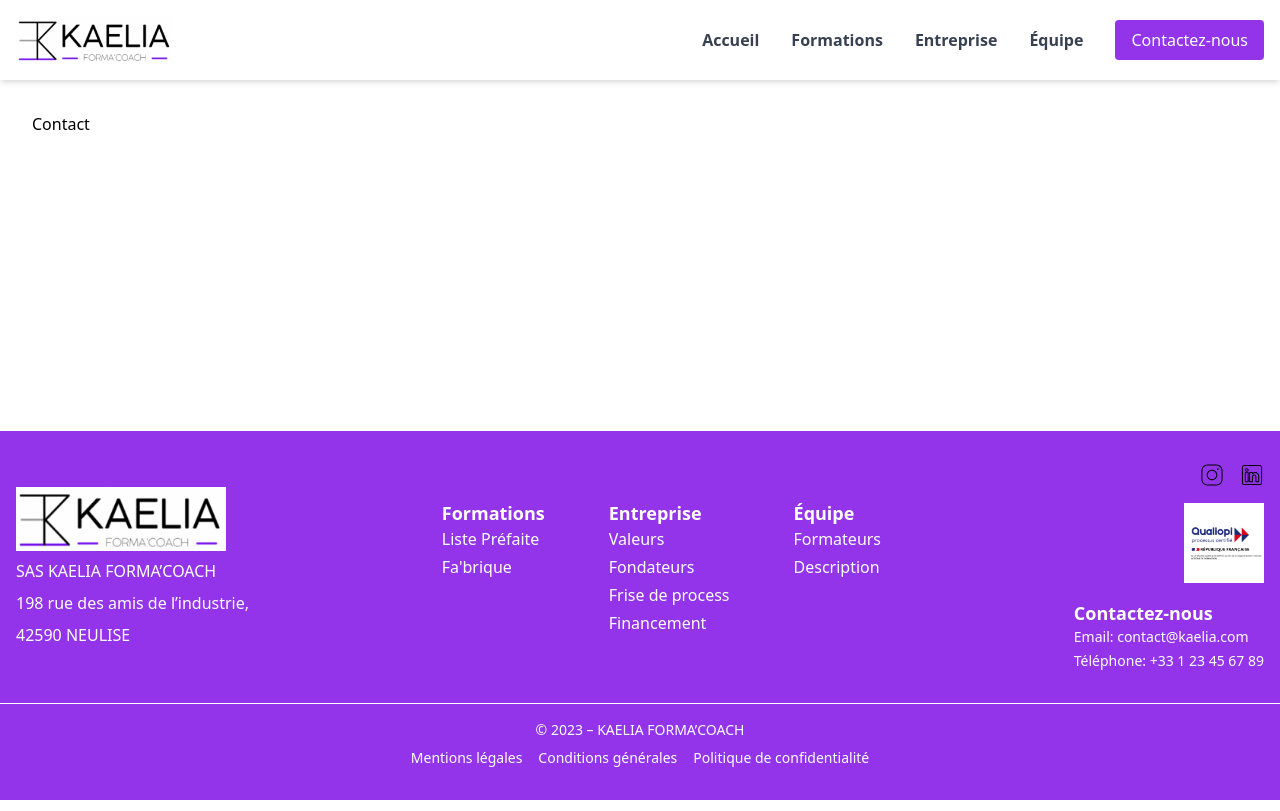
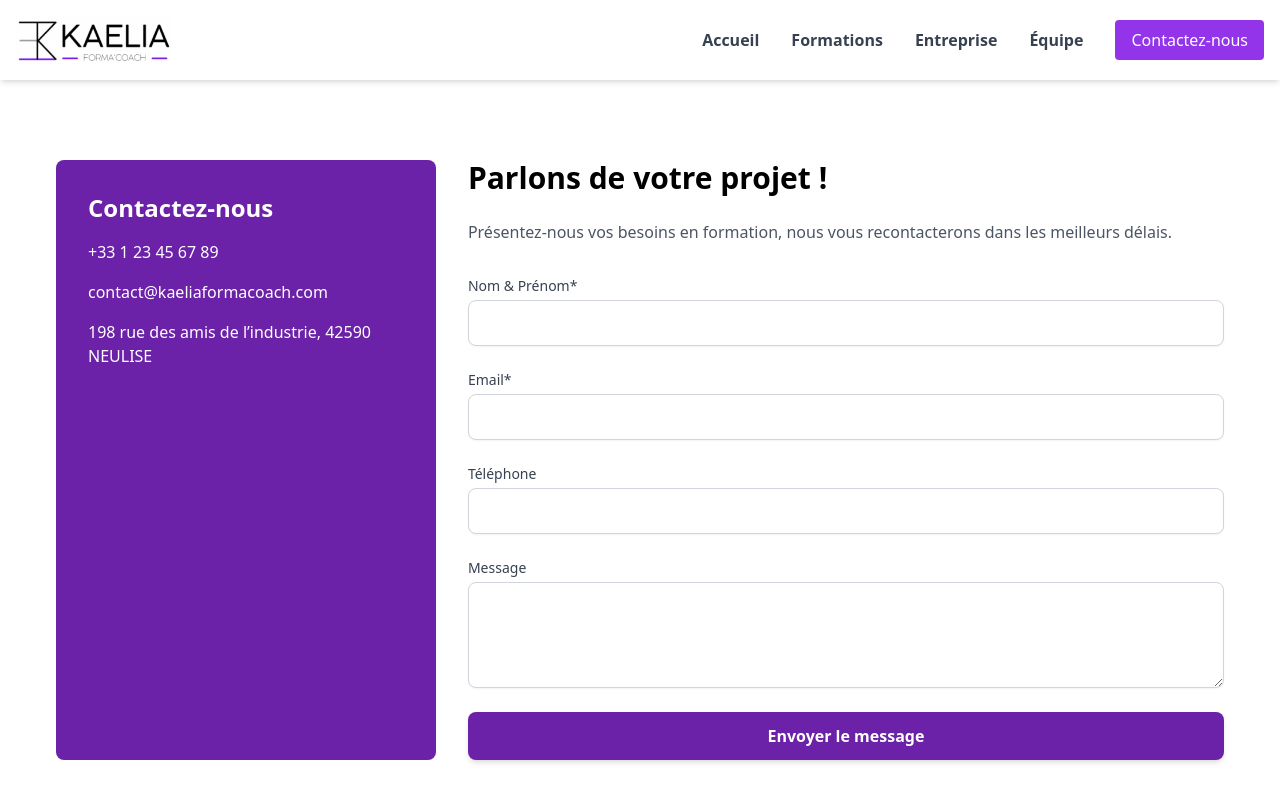
Before and after one commit to kaelia-formacoach/website, an Astro site: page /contact in a window 1280 px wide. Shown: the top 811 px of the page. Built offline with nearby package versions, Linux system fonts and the light colour scheme; Astro itself is replaced by a stand-in of ours.

Commit message:
feat(contact): add the form for the contact page

```diff
--- a/src/pages/contact.astro
+++ b/src/pages/contact.astro
@@ -3,5 +3,48 @@ import Layout from '../layouts/Layout.astro';
 ---
 
 <Layout>
-  <h1>Contact</h1>
+  <section class="bg-white py-12">
+    <div class="container mx-auto px-6 flex flex-col lg:flex-row justify-between space-y-8 lg:space-y-0 lg:space-x-8">
+
+      <!-- Contact Info Box -->
+      <div class="bg-purple-800 text-white p-8 rounded-lg w-full lg:w-1/3">
+        <h2 class="text-2xl font-semibold mb-4">Contactez-nous</h2>
+        <p class="mb-4"><a href="tel:+33123456789" class="hover:underline">+33 1 23 45 67 89</a></p>
+        <p class="mb-4"><a href="mailto:contact@kaeliaformacoach.com" class="hover:underline">contact@kaeliaformacoach.com</a></p>
+        <p class="mb-4">198 rue des amis de l’industrie, 42590 NEULISE</p>
+      </div>
+
+      <!-- Contact Form -->
+      <div class="w-full lg:w-2/3">
+        <h2 class="text-3xl font-bold mb-6">Parlons de votre projet !</h2>
+        <p class="text-gray-600 mb-8">Présentez-nous vos besoins en formation, nous vous recontacterons dans les meilleurs délais.</p>
+
+        <form action="#" method="POST" class="space-y-6">
+          <div>
+            <label for="name" class="block text-sm font-medium text-gray-700">Nom & Prénom*</label>
+            <input type="text" id="name" name="name" class="mt-1 block w-full p-3 border border-gray-300 rounded-lg shadow-sm focus:outline-none focus:ring-purple-500 focus:border-purple-500 sm:text-sm" required />
+          </div>
+
+          <div>
+            <label for="email" class="block text-sm font-medium text-gray-700">Email*</label>
+            <input type="email" id="email" name="email" class="mt-1 block w-full p-3 border border-gray-300 rounded-lg shadow-sm focus:outline-none focus:ring-purple-500 focus:border-purple-500 sm:text-sm" required />
+          </div>
+
+          <div>
+            <label for="phone" class="block text-sm font-medium text-gray-700">Téléphone</label>
+            <input type="tel" id="phone" name="phone" class="mt-1 block w-full p-3 border border-gray-300 rounded-lg shadow-sm focus:outline-none focus:ring-purple-500 focus:border-purple-500 sm:text-sm" />
+          </div>
+
+          <div>
+            <label for="message" class="block text-sm font-medium text-gray-700">Message</label>
+            <textarea id="message" name="message" rows="4" class="mt-1 block w-full p-3 border border-gray-300 rounded-lg shadow-sm focus:outline-none focus:ring-purple-500 focus:border-purple-500 sm:text-sm"></textarea>
+          </div>
+
+          <div>
+            <button type="submit" class="w-full py-3 bg-purple-800 text-white font-semibold rounded-lg shadow-md hover:bg-purple-700 focus:outline-none focus:ring-2 focus:ring-purple-500 focus:ring-offset-2">Envoyer le message</button>
+          </div>
+        </form>
+      </div>
+    </div>
+  </section>
 </Layout>
```
